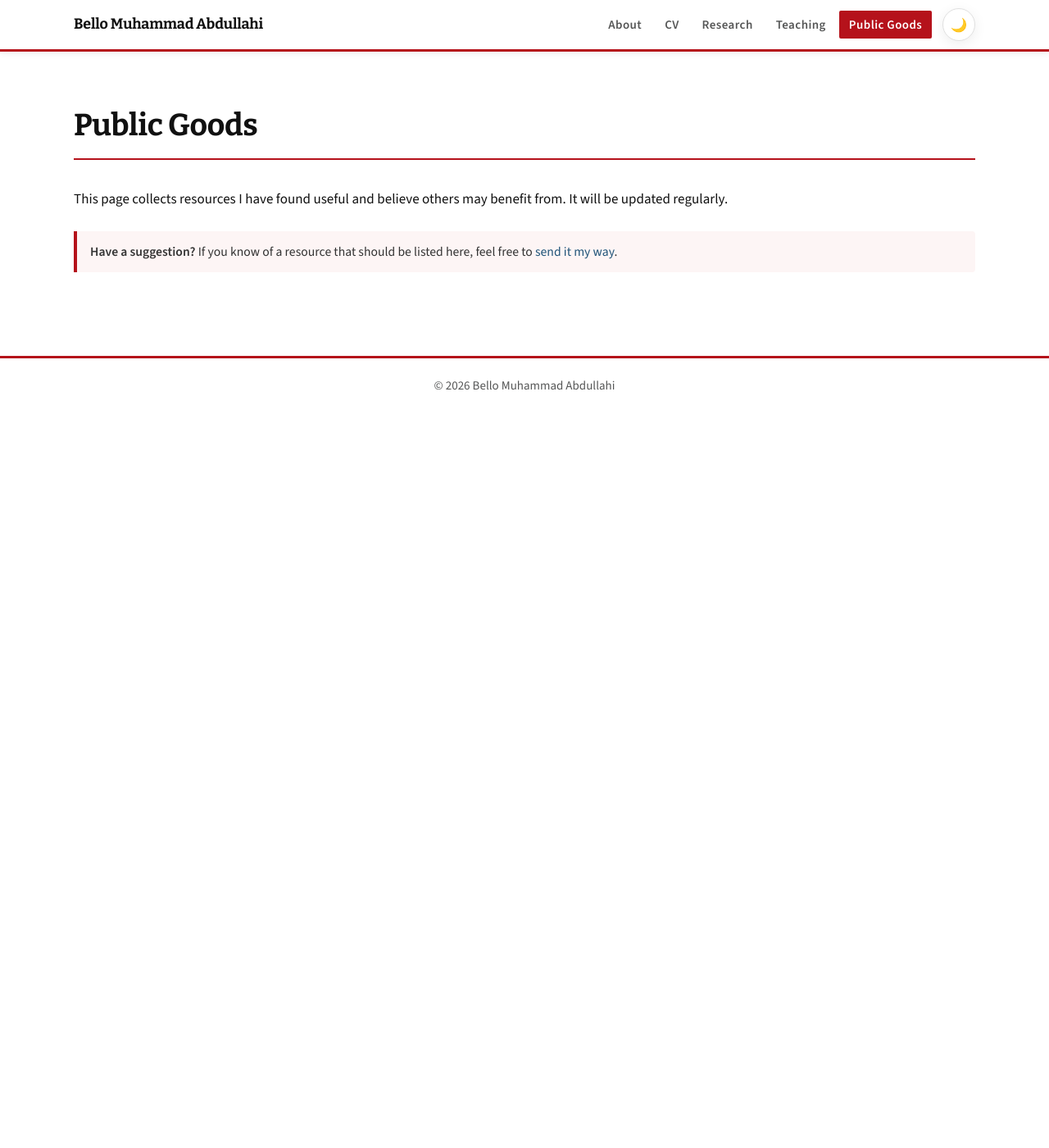
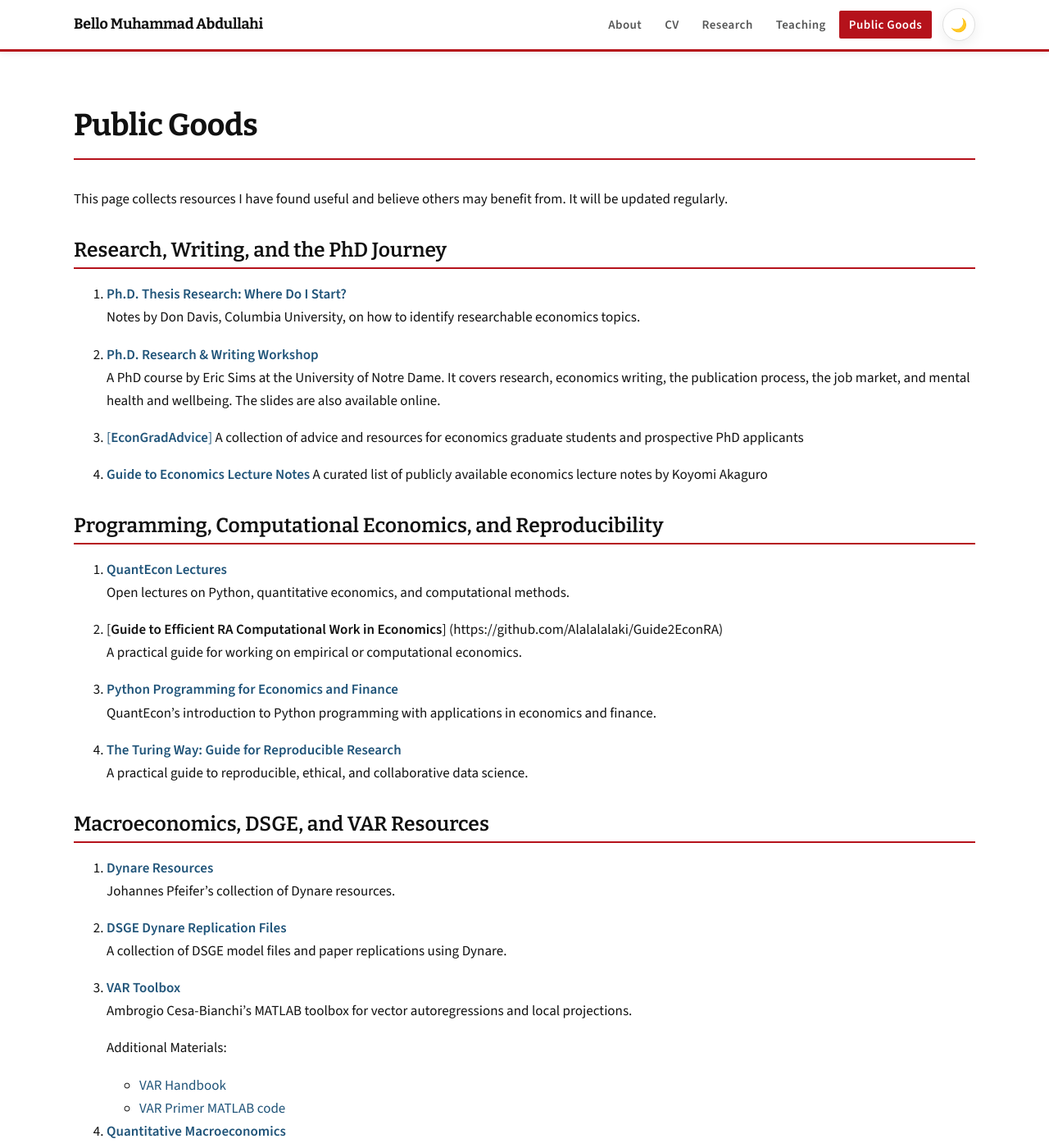
Before and after one commit to Bello-Abdullahi/Bello-Abdullahi.github.io, a Jekyll site: the page built from _pages/resources.md, in a window 1280 px wide and 1400 px high. Shown: the whole window at 82% size. Built offline with Jekyll 4.4.1, drawn with Linux system fonts in a browser that asks for light colours; some of the changed text lies outside the part shown.

Commit message:
Added various resources
Added various resources related to research, programming, macroeconomics, data, LaTeX, and job market preparation for economics students.

```diff
--- a/_pages/resources.md
+++ b/_pages/resources.md
@@ -8,6 +8,97 @@ nav_order: 5
 
 This page collects resources I have found useful and believe others may benefit from. It will be updated regularly.
 
+## Research, Writing, and the PhD Journey
+
+1. [**Ph.D. Thesis Research: Where Do I Start?**](https://www.columbia.edu/~drd28/Thesis%20Research.pdf)
+   Notes by Don Davis, Columbia University, on how to identify researchable economics topics.
+
+2. [**Ph.D. Research & Writing Workshop**](https://sites.nd.edu/esims/courses/research-writing-workshop-spring-2023/)
+   A PhD course by Eric Sims at the University of Notre Dame. It covers research, economics writing, the publication process, the job market, and mental health and wellbeing. The slides are also available online.
+
+3. [[**EconGradAdvice**]](https://sites.google.com/view/econgradadvice/)
+  A collection of advice and resources for economics graduate students and prospective PhD applicants
+
+4. [**Guide to Economics Lecture Notes**](https://github.com/Alalalalaki/Guide2EconNotes)
+ A curated list of publicly available economics lecture notes by Koyomi Akaguro
+
+## Programming, Computational Economics, and Reproducibility
+
+1. [**QuantEcon Lectures**](https://quantecon.org/lectures/)
+   Open lectures on Python, quantitative economics, and computational methods.
+
+2. [**Guide to Efficient RA Computational Work in Economics**]      (https://github.com/Alalalalaki/Guide2EconRA)
+   A practical guide for working on empirical or computational economics.
+
+3. [**Python Programming for Economics and Finance**](https://python-programming.quantecon.org/)
+   QuantEcon’s introduction to Python programming with applications in economics and finance.
+
+4. [**The Turing Way: Guide for Reproducible Research**](https://book.the-turing-way.org/reproducible-research/reproducible-research/)
+   A practical guide to reproducible, ethical, and collaborative data science.
+
+## Macroeconomics, DSGE, and VAR Resources
+
+1. [**Dynare Resources**](https://sites.google.com/site/pfeiferecon/dynare?authuser=0)
+   Johannes Pfeifer’s collection of Dynare resources.
+
+2. [**DSGE Dynare Replication Files**](https://github.com/johannespfeifer/dsge_mod)
+   A collection of DSGE model files and paper replications using Dynare.
+
+3. [**VAR Toolbox**](https://github.com/ambropo/VAR-Toolbox)
+   Ambrogio Cesa-Bianchi’s MATLAB toolbox for vector autoregressions and local projections.
+
+   Additional Materials:
+   - [VAR Handbook](https://cdn.jsdelivr.net/gh/ambropo/VAR-Toolbox/VAR_Handbook.pdf)
+   - [VAR Primer MATLAB code](https://github.com/ambropo/VAR-Toolbox/tree/main/Primer)
+
+4. [**Quantitative Macroeconomics**](https://github.com/wmutschl/quantitative-macroeconomics)
+   Graduate-level quantitative macroeconomics course materials by Willi Mutschler.
+
+5. [**Macroeconometrics**](https://github.com/wmutschl/macroeconometrics)
+   Graduate-level macroeconometrics course materials with MATLAB implementation.
+
+6. [**Open Sourced Macro Models**](https://github.com/dkgaraujo/OpenSourcedMacroModels)
+   A collection of open-sourced macroeconomic models, including models used by central banks and public-sector institutions.
+
+
+## Data Resources
+
+1. [**Econ Data Notes**](https://github.com/Alalalalaki/Econ-Data-Notes)
+   A collection of links and notes on economics datasets by Koyomi Akaguro.
+
+## LaTeX, Beamer, and Presentation Tools
+
+1. [**Applied LaTeX for Economists, Social Scientists and Others**](https://www.tcd.ie/Economics/TEP/2014/TEP0214.pdf)
+   John C. Frain’s guide to using LaTeX, especially useful for beginners in economics and the social sciences.
+
+2. [**Jambro Beamer Theme**](https://github.com/ambropo/JambroBeamerTheme)
+   A Beamer theme by Ambrogio Cesa Bianchi that supports handwritten-style annotations and presentation notes.
+
+3. [**ElegantPaper Template**](https://github.com/ElegantLaTeX/ElegantPaper)
+   A LaTeX template for working papers and notes.
+
+4. [**Tips + Tricks with Beamer for Economists**](https://paulgp.github.io/beamer_tips.pdf)
+   Beamer tips by Paul Goldsmith-Pinkham, with practical advice for economics presentations.
+
+5. [**Public Speaking for Academic Economists**](https://www.princeton.edu/~reddings/tradephd/public_speaking_for_academic_economists.pdf)
+   Slides by Rachael Meager on giving academic talks in economics.
+
+## Job Market Resources
+
+1. [**Job Market Resources**](https://sites.google.com/site/pfeiferecon/job-market-resources?authuser=0)
+   Johannes Pfeifer’s compendium of job market resources, including advice on writing, presentations, and the academic job market.
+
+2. [**Preparing for the Job Market**](https://www.aeaweb.org/about-aea/committees/cswep/initiatives-and-resources/prof-dev-resources/job-market)
+   AEA resources for graduate students preparing for the economics job market.
+
+3. [**Guide to the European Job Market**](https://david-schindler.de/guideejm/)
+   David Schindler’s guide to navigating the European economics job market.
+
+## Fun Economics Links
+
+1. [**Fun Economics Links**](https://sites.google.com/site/pfeiferecon/fun-economics-links?authuser=0)
+   A collection of funny and interesting economics links by Johannes Pfeifer. Useful when you want a break from research.
+
 <div class="mentor-callout" style="margin-top: 1.5rem;">
   <strong>Have a suggestion?</strong> If you know of a resource that should be listed here, feel free to <a href="mailto:b.abdullahi@lancaster.ac.uk">send it my way</a>.
 </div>
```
